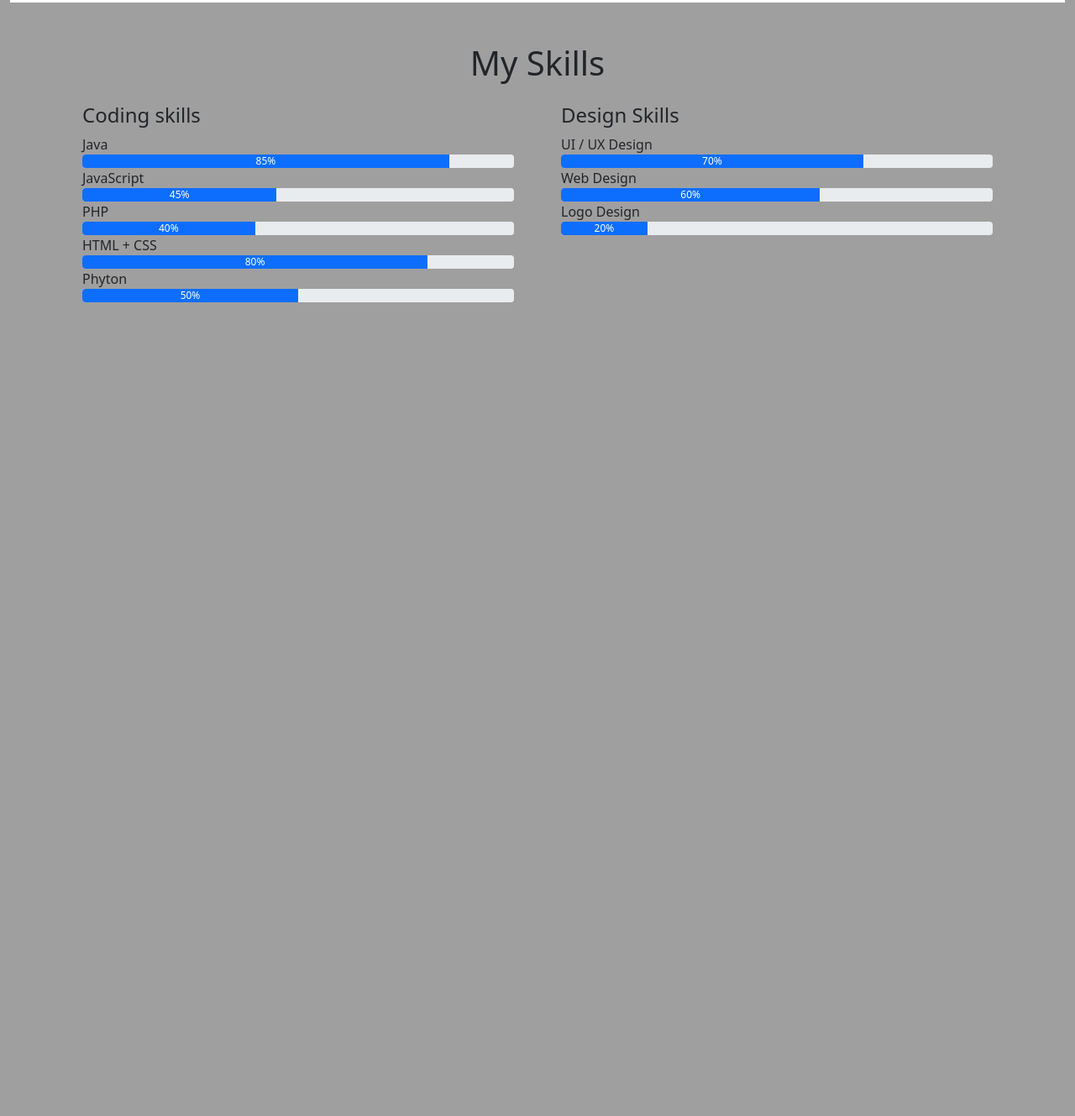
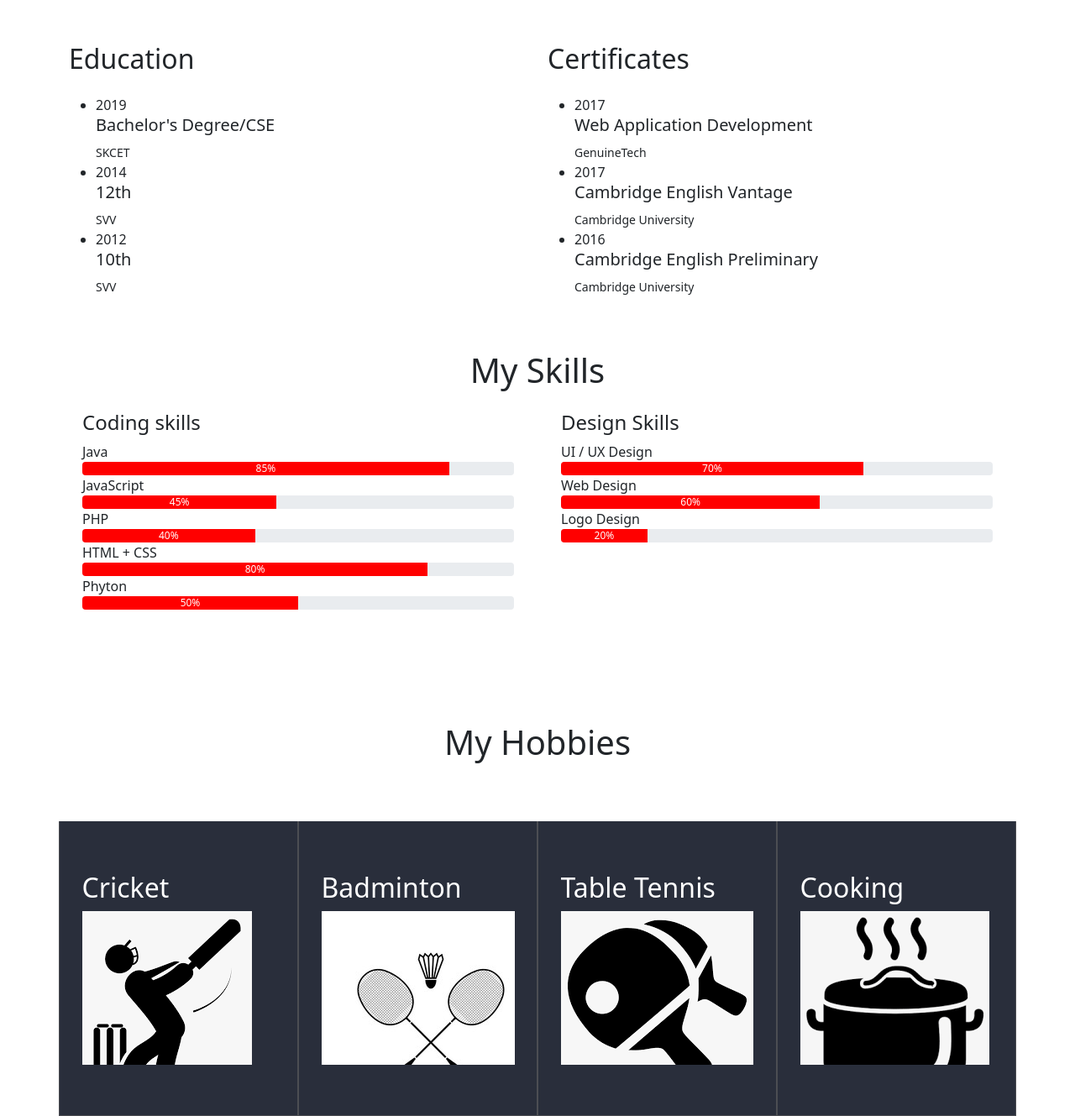
Before and after one commit to parthim/First_Assignment, a plain HTML site: page index.html in a window 1280 px wide. Shown: the part 1356-2685 px from the top of the page at 84% size. Before the commit the page ends 1780 px from the top, so only its background shows below. Drawn offline with nearby package versions, Linux system fonts and the light colour scheme.

Commit message:
Commit after the Hobbies Section

```diff
--- a/assets/CSS/index.css
+++ b/assets/CSS/index.css
@@ -1,6 +1,3 @@
-.bg-theme{
-    background-color: rgb(160, 159, 159);
-}
 /* Back to the Top Button */
 .btn-back_to_top{
     position: fixed;
@@ -123,3 +120,30 @@
     font-weight: 500;
     box-shadow: 0 0 0 2px #e06767;
 }
+
+
+/* Skills Section */
+#skills .progress-bar{
+    color: #fff;
+    background-color: #f00;
+}
+
+/* Hobbies Section */
+#hobbies .container {
+    background-color: #292e3b;
+}
+
+#hobbies .row .item {
+    padding-top: 60px;
+    padding-bottom: 60px;
+    border-width: 0 1px 1px 1px;
+    border-style: solid;
+    border-color: #66666691;
+}
+
+#hobbies .img-place {
+    width: 230px;
+    height: 230px;
+    margin: 0 auto;
+    overflow: hidden;
+}
--- a/index.html
+++ b/index.html
@@ -57,39 +57,99 @@
           </div>
 
     </div>
-    <div id="education"></div>
+    <!-- Education Sections -->
+    <div id="education">
+        <div class="container pt-5">
+            <div class="row">
+              <div class="col-md-6 wow fadeInRight">
+                <h2 class="fw-normal">Education</h2>
+                <ul class="timeline mt-4 pr-md-5">
+                  <li>
+                    <div class="title">2019</div>
+                    <div class="details">
+                      <h5>Bachelor's Degree/CSE</h5>
+                      <small class="fg-theme">SKCET</small>
+                    </div>
+                  </li>
+                  <li>
+                    <div class="title">2014</div>
+                    <div class="details">
+                      <h5>12th</h5>
+                      <small class="fg-theme">SVV</small>
+                    </div>
+                  </li>
+                  <li>
+                    <div class="title">2012</div>
+                    <div class="details">
+                      <h5>10th</h5>
+                      <small class="fg-theme">SVV</small>
+                    </div>
+                  </li>
+                </ul>
+              </div>
+              <div class="col-md-6 wow fadeInRight" data-wow-delay="200ms">
+                <h2 class="fw-normal">Certificates</h2>
+                <ul class="timeline mt-4 pr-md-5">
+                  <li>
+                    <div class="title">2017</div>
+                    <div class="details">
+                      <h5>Web Application Development</h5>
+                      <small class="fg-theme">GenuineTech</small>
+                    </div>
+                  </li>
+                  <li>
+                    <div class="title">2017</div>
+                    <div class="details">
+                      <h5>Cambridge English Vantage</h5>
+                      <small class="fg-theme">Cambridge University</small>
+                    </div>
+                  </li>
+                  <li>
+                    <div class="title">2016</div>
+                    <div class="details">
+                      <h5>Cambridge English Preliminary</h5>
+                      <small class="fg-theme">Cambridge University</small>
+                    </div>
+                  </li>
+                </ul>
+              </div>
+            </div>
+          </div>
+        </div>
+    </div>
+    <!-- Skills Sections -->
     <div id="skills">
         <div class="container py-5">
             <h1 class="text-center fw-normal">My Skills</h1>
             <div class="row py-3">
               <div class="col-md-6">
                 <div class="px-lg-3">
-                  <h4 class="skills_coding">Coding skills</h4>
-                  <div class="progress-wrapper wow fadeInUp">
+                  <h4 class="skills_list">Coding skills</h4>
+                  <div class="progress-wrapper">
                     <span class="caption">Java</span>
                     <div class="progress">
                       <div class="progress-bar" role="progressbar" style="width: 85%;" aria-valuenow="75" aria-valuemin="0" aria-valuemax="100">85%</div>
                     </div>
                   </div>
-                  <div class="progress-wrapper wow fadeInUp">
+                  <div class="progress-wrapper">
                     <span class="caption">JavaScript</span>
                     <div class="progress">
                       <div class="progress-bar" role="progressbar" style="width: 45%;" aria-valuenow="75" aria-valuemin="0" aria-valuemax="100">45%</div>
                     </div>
                   </div>
-                  <div class="progress-wrapper wow fadeInUp">
+                  <div class="progress-wrapper">
                     <span class="caption">PHP</span>
                     <div class="progress">
                       <div class="progress-bar" role="progressbar" style="width: 40%;" aria-valuenow="75" aria-valuemin="0" aria-valuemax="100">40%</div>
                     </div>
                   </div>
-                  <div class="progress-wrapper wow fadeInUp">
+                  <div class="progress-wrapper">
                     <span class="caption">HTML + CSS</span>
                     <div class="progress">
                       <div class="progress-bar" role="progressbar" style="width: 80%;" aria-valuenow="75" aria-valuemin="0" aria-valuemax="100">80%</div>
                     </div>
                   </div>
-                  <div class="progress-wrapper wow fadeInUp">
+                  <div class="progress-wrapper">
                     <span class="caption">Phyton</span>
                     <div class="progress">
                       <div class="progress-bar" role="progressbar" style="width: 50%;" aria-valuenow="75" aria-valuemin="0" aria-valuemax="100">50%</div>
@@ -99,20 +159,20 @@
               </div>
               <div class="col-md-6">
                 <div class="px-lg-3">
-                  <h4 class="wow fadeInUp">Design Skills</h4>
-                  <div class="progress-wrapper wow fadeInUp">
+                  <h4 class="skills_list">Design Skills</h4>
+                  <div class="progress-wrapper">
                     <span class="caption">UI / UX Design</span>
                     <div class="progress">
                       <div class="progress-bar" role="progressbar" style="width: 70%;" aria-valuenow="75" aria-valuemin="0" aria-valuemax="100">70%</div>
                     </div>
                   </div>
-                  <div class="progress-wrapper wow fadeInUp">
+                  <div class="progress-wrapper">
                     <span class="caption">Web Design</span>
                     <div class="progress">
                       <div class="progress-bar" role="progressbar" style="width: 60%;" aria-valuenow="75" aria-valuemin="0" aria-valuemax="100">60%</div>
                     </div>
                   </div>
-                  <div class="progress-wrapper wow fadeInUp">
+                  <div class="progress-wrapper">
                     <span class="caption">Logo Design</span>
                     <div class="progress">
                       <div class="progress-bar" role="progressbar" style="width: 20%;" aria-valuenow="75" aria-valuemin="0" aria-valuemax="100">20%</div>
@@ -123,9 +183,39 @@
             </div>
           </div>
     </div>
-    <div id="Hobbies"></div>
-
-
-
+    <!-- Hobbies Sections -->
+    <div id="hobbies">
+        <h1 class="text-center fw-normal" style="margin:70px auto;">My Hobbies</h1>
+        <div class="vg-page hobbies">
+            <div class="container">
+              <div class="row">
+                <div class="col-md-6 col-lg-4 col-xl-3 item">
+                  <div class="img-place">
+                      <h2 style="color: #fff;">Cricket</h2>
+                    <img src="assets/images/logo/cricket.png" alt="">
+                  </div>
+                </div>
+                <div class="col-md-6 col-lg-4 col-xl-3 item">
+                  <div class="img-place">
+                    <h2 style="color: #fff;">Badminton</h2>
+                    <img src="assets/images/logo/badminton.jpg" alt="">
+                  </div>
+                </div>
+                <div class="col-md-6 col-lg-4 col-xl-3 item">
+                  <div class="img-place">
+                      <h2 style="color: #fff;">Table Tennis</h2>
+                    <img src="assets/images/logo/tt.png" alt="">
+                  </div>
+                </div>
+                <div class="col-md-6 col-lg-4 col-xl-3 item">
+                  <div class="img-place">
+                    <h2 style="color: #fff;">Cooking</h2>
+                    <img src="assets/images/logo/cooking.png" alt="">
+                  </div>
+                </div>
+              </div>
+            </div>
+          </div>
+    </div>
 </body>
 </html>
```
Also changed, not shown: assets/images/logo/badminton.jpg (added), assets/images/logo/cooking.png (added), assets/images/logo/cricket.png (added), assets/images/logo/tt.png (added).
